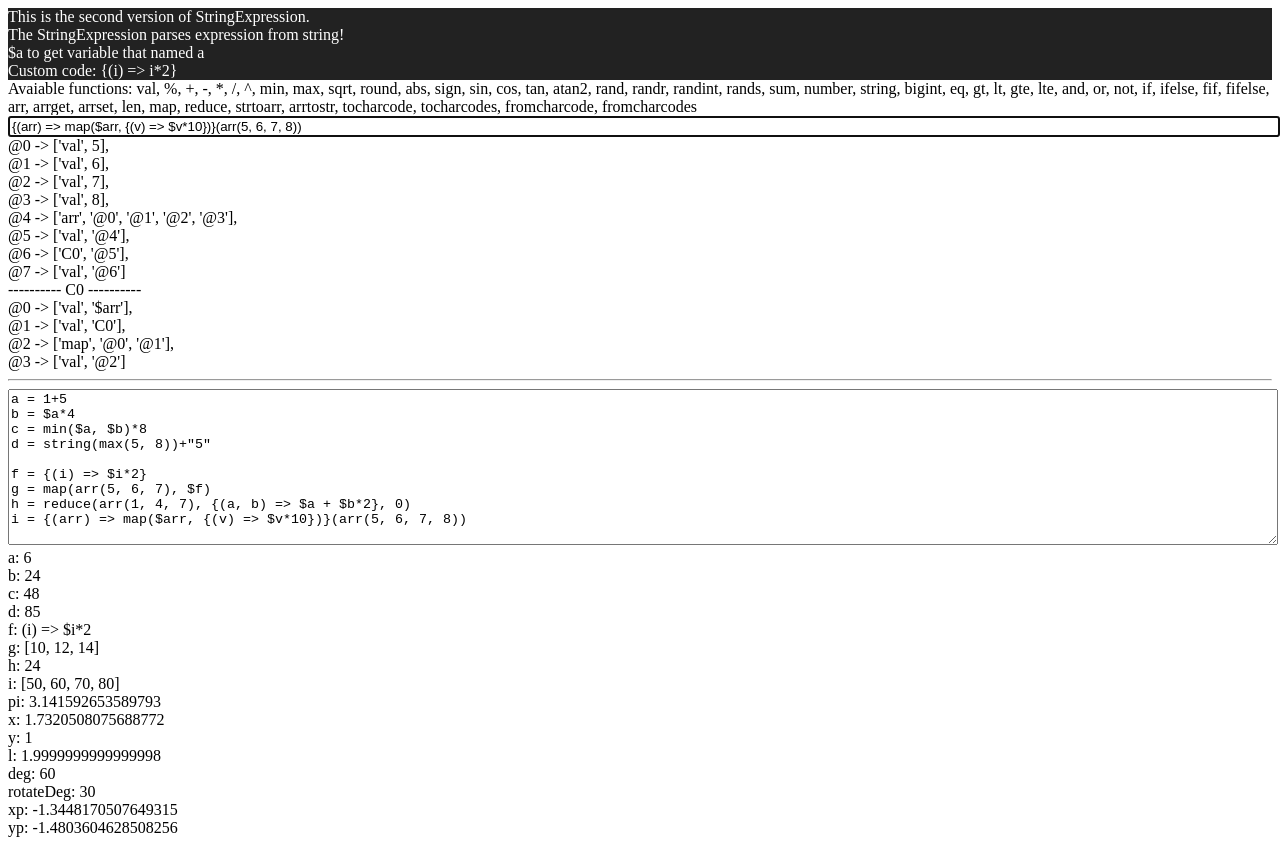
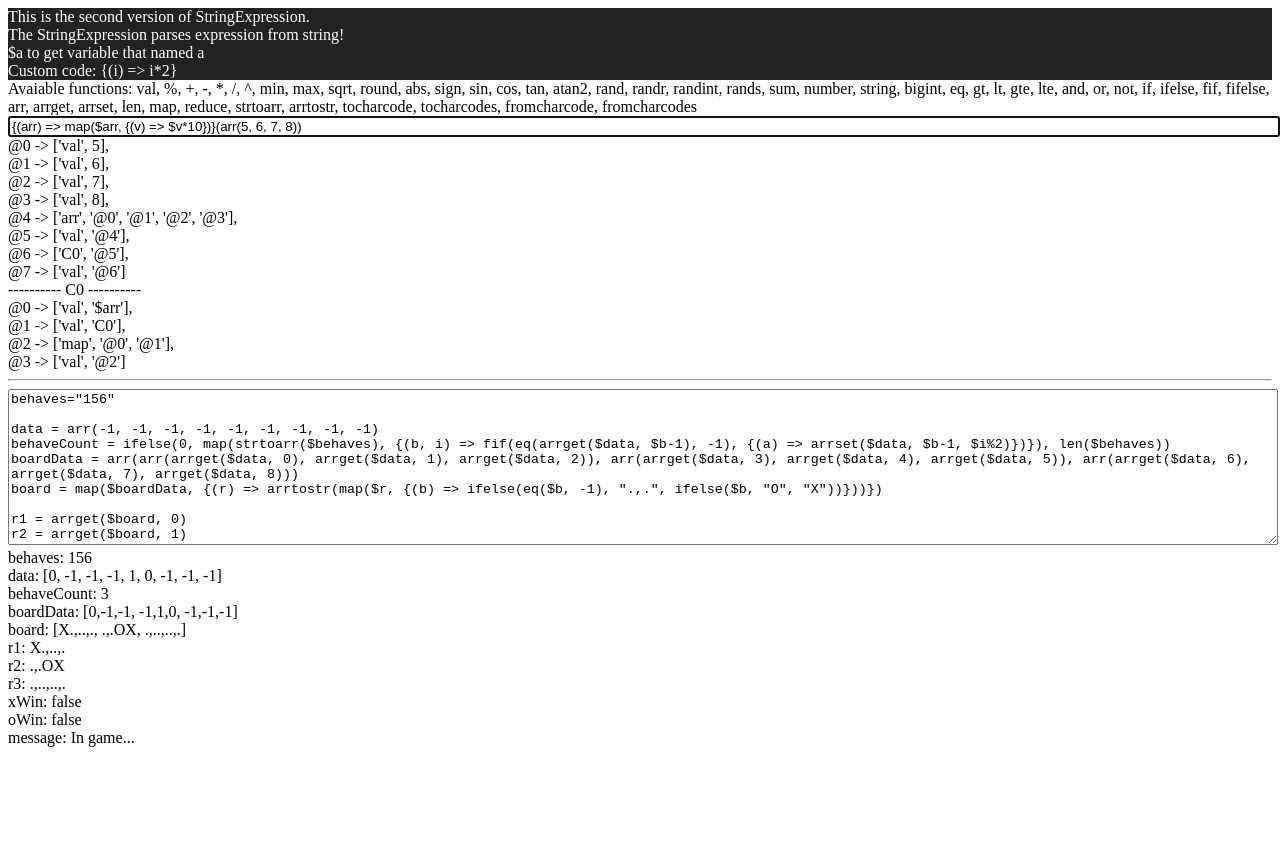
Before and after one commit to iamgamja/StringExpression.js, a website with bundled scripts: page demo/index.html in a window 1280 px wide. After the commit the page ends 800 px from the top, so only its background shows below. Built offline with nearby package versions, Linux system fonts and the light colour scheme.

Commit message:
New example (tic tac toe)

```diff
--- a/demo/index.html
+++ b/demo/index.html
@@ -19,24 +19,20 @@
     <input id="example__expression-input" style="width: 100%;" type="text" value="{(arr) => map($arr, {(v) => $v*10})}(arr(5, 6, 7, 8))"></input>
     <div id="example__expression-output">Invaild expression</div>
     <hr>
-    <textarea id="example__variable-input" style="width: 100%;" cols="30" rows="10">a = 1+5
-b = $a*4
-c = min($a, $b)*8
-d = string(max(5, 8))+"5"
+    <textarea id="example__variable-input" style="width: 100%;" cols="30" rows="10">behaves="156"
 
-f = {(i) => $i*2}
-g = map(arr(5, 6, 7), $f)
-h = reduce(arr(1, 4, 7), {(a, b) => $a + $b*2}, 0)
-i = {(arr) => map($arr, {(v) => $v*10})}(arr(5, 6, 7, 8))
+data = arr(-1, -1, -1, -1, -1, -1, -1, -1, -1)
+behaveCount = ifelse(0, map(strtoarr($behaves), {(b, i) => fif(eq(arrget($data, $b-1), -1), {(a) => arrset($data, $b-1, $i%2)})}), len($behaves))
+boardData = arr(arr(arrget($data, 0), arrget($data, 1), arrget($data, 2)), arr(arrget($data, 3), arrget($data, 4), arrget($data, 5)), arr(arrget($data, 6), arrget($data, 7), arrget($data, 8)))
+board = map($boardData, {(r) => arrtostr(map($r, {(b) => ifelse(eq($b, -1), ".,.", ifelse($b, "O", "X"))}))})
 
-pi=3.14159265358979323846
-x=sqrt(3)
-y=1
-l=sqrt($x*$x + $y*$y)
-deg=atan2($x, $y)/$pi*180
-rotateDeg=30
-xp=cos($deg + $rotateDeg*$pi/180)*$l
-yp=sin($deg + $rotateDeg*$pi/180)*$l</textarea>
+r1 = arrget($board, 0)
+r2 = arrget($board, 1)
+r3 = arrget($board, 2)
+
+xWin = or( and(eq(arrget($data, 0), 0), eq(arrget($data, 1), 0), eq(arrget($data, 2), 0)), and(eq(arrget($data, 3), 0), eq(arrget($data, 4), 0), eq(arrget($data, 5), 0)), and(eq(arrget($data, 6), 0), eq(arrget($data, 7), 0), eq(arrget($data, 8), 0)), and(eq(arrget($data, 0), 0), eq(arrget($data, 4), 0), eq(arrget($data, 8), 0)), and(eq(arrget($data, 2), 0), eq(arrget($data, 4), 0), eq(arrget($data, 6), 0)) )
+oWin = or( and(eq(arrget($data, 0), 1), eq(arrget($data, 1), 1), eq(arrget($data, 2), 1)), and(eq(arrget($data, 3), 1), eq(arrget($data, 4), 1), eq(arrget($data, 5), 1)), and(eq(arrget($data, 6), 1), eq(arrget($data, 7), 1), eq(arrget($data, 8), 1)), and(eq(arrget($data, 0), 1), eq(arrget($data, 4), 1), eq(arrget($data, 8), 1)), and(eq(arrget($data, 2), 1), eq(arrget($data, 4), 0), eq(arrget($data, 6), 1)) )
+message=ifelse(and($xWin, $oWin), "Draw?", ifelse(not($xWin, $oWin), "In game...", ifelse($xWin, "X win!", "Y win!")))</textarea>
     <div id="example__variable-output">Invaild expression</div>
   </div>
 </body>
```
